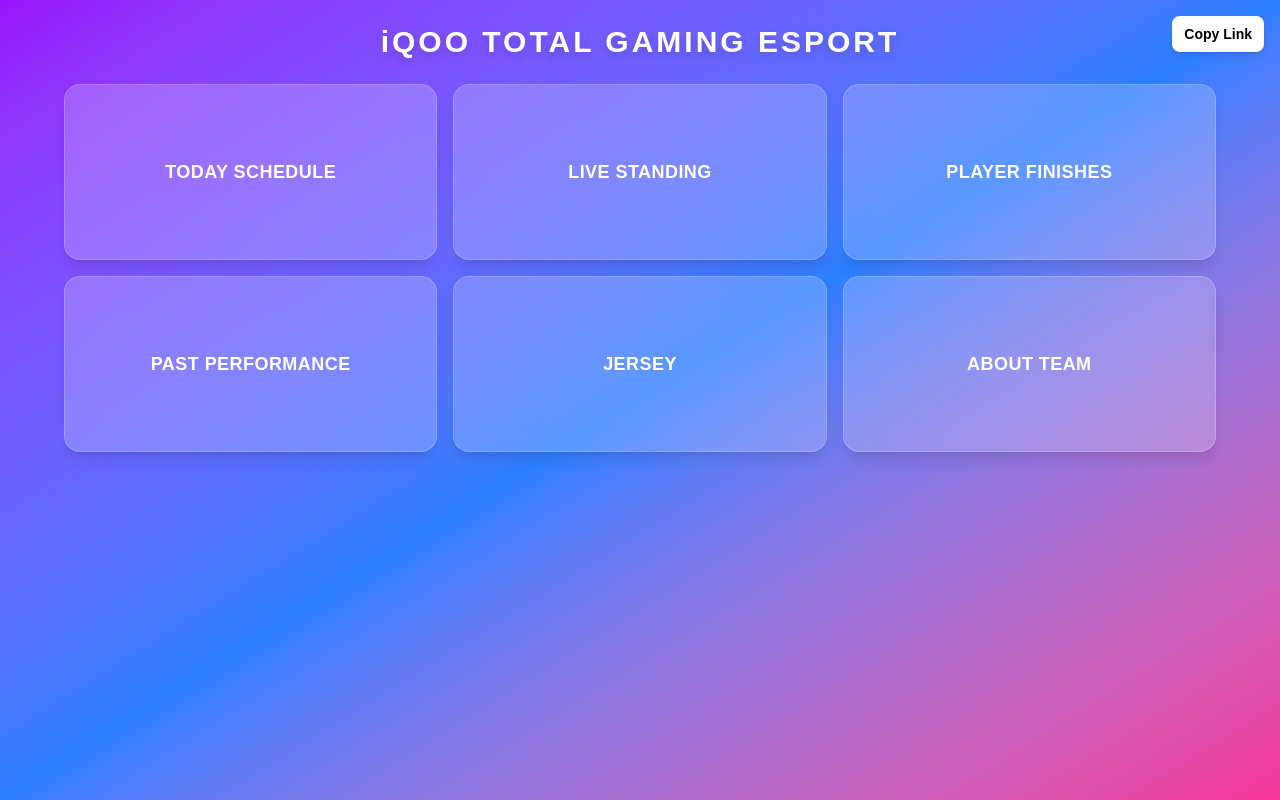
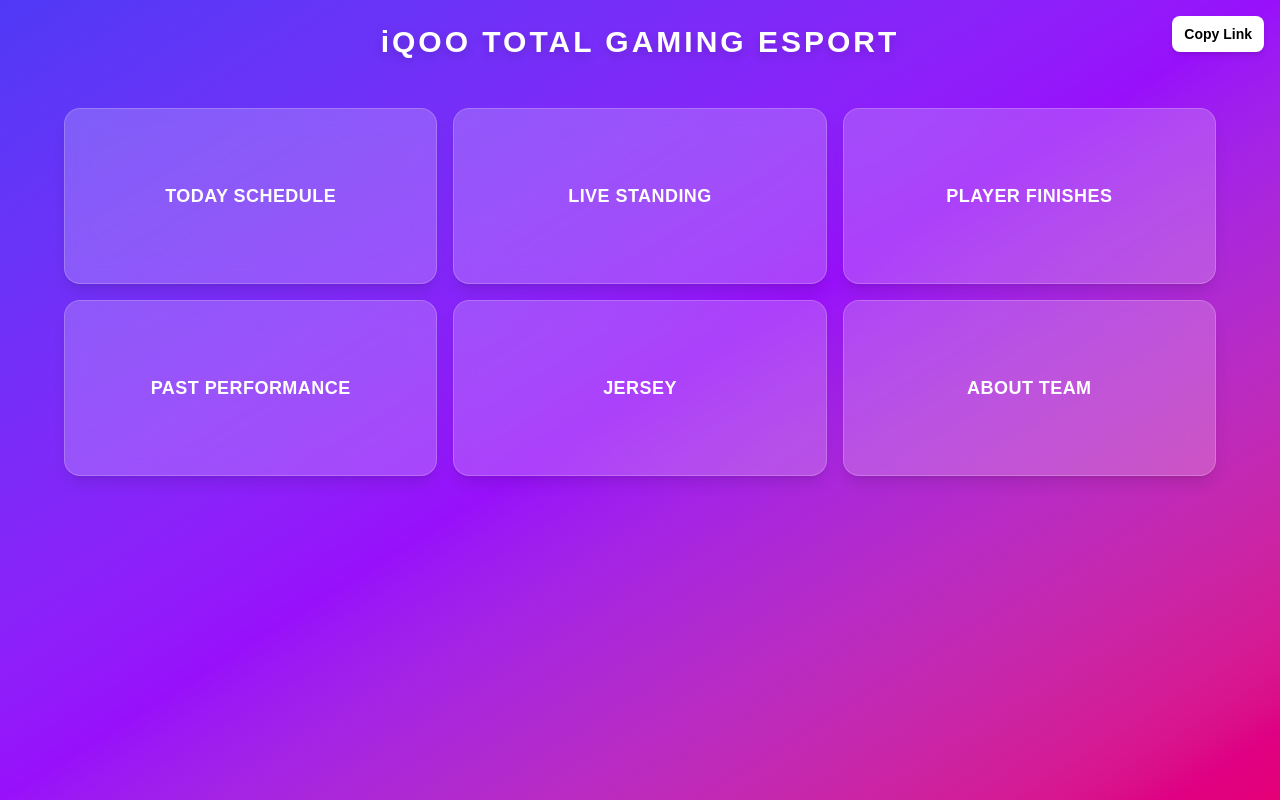
Before and after one commit to abhinavtomar081-art/tg-esport, a Next.js app: page / in a window 1280 px wide. Built offline with nearby package versions, Linux system fonts and the light colour scheme.

Commit message:
logo animation and background fixed

```diff
--- a/app/page.tsx
+++ b/app/page.tsx
@@ -1,6 +1,8 @@
 "use client";
 
 import { motion } from "framer-motion";
+import { useEffect, useState } from "react";
+import Image from "next/image";
 
 const boxItems = [
   "TODAY SCHEDULE",
@@ -12,15 +14,42 @@
 ];
 
 export default function Home() {
+  const [showLogo, setShowLogo] = useState(true);
+
+  useEffect(() => {
+    const timer = setTimeout(() => {
+      setShowLogo(false);
+    }, 1800);
+
+    return () => clearTimeout(timer);
+  }, []);
+
   return (
-    <div className="min-h-screen bg-gradient-to-br from-purple-600 via-blue-500 to-pink-500 flex flex-col items-center pt-6 pb-10 px-4 relative">
+    <div className="min-h-screen bg-gradient-to-br from-indigo-600 via-purple-600 to-pink-600 relative overflow-hidden">
+      {showLogo && (
+        <motion.div
+          initial={{ scale: 0.3, opacity: 0 }}
+          animate={{ scale: 1.15, opacity: 1 }}
+          exit={{ opacity: 0 }}
+          transition={{ duration: 1, ease: "easeInOut" }}
+          className="absolute inset-0 z-50 flex items-center justify-center bg-gradient-to-br from-indigo-600 via-purple-600 to-pink-600"
+        >
+          <Image
+            src="/logo.png"
+            alt="Logo"
+            width={220}
+            height={220}
+            priority
+            className="object-contain"
+          />
+        </motion.div>
+      )}
 
-      {/* 🔝 Heading */}
+      <div className="flex flex-col items-center pt-6 pb-10 px-4 relative z-10">
         <h1 className="text-white text-xl sm:text-2xl md:text-3xl font-extrabold tracking-widest text-center drop-shadow-lg mb-6">
           iQOO TOTAL GAMING ESPORT
         </h1>
 
-      {/* 🔗 Copy Button */}
         <button
           onClick={() => {
             navigator.clipboard.writeText(window.location.href);
@@ -31,9 +60,7 @@
           Copy Link
         </button>
 
-      {/* 🔲 Boxes */}
-      <div className="grid grid-cols-1 md:grid-cols-3 gap-4 w-full max-w-6xl">
-
+        <div className="grid grid-cols-1 md:grid-cols-3 gap-4 w-full max-w-6xl mt-6">
           {boxItems.map((item, index) => (
             <motion.div
               key={index}
@@ -47,9 +74,8 @@
               </span>
             </motion.div>
           ))}
-
         </div>
-
+      </div>
     </div>
   );
 }
```
Lines whose indentation alone changed are shown as unchanged.
